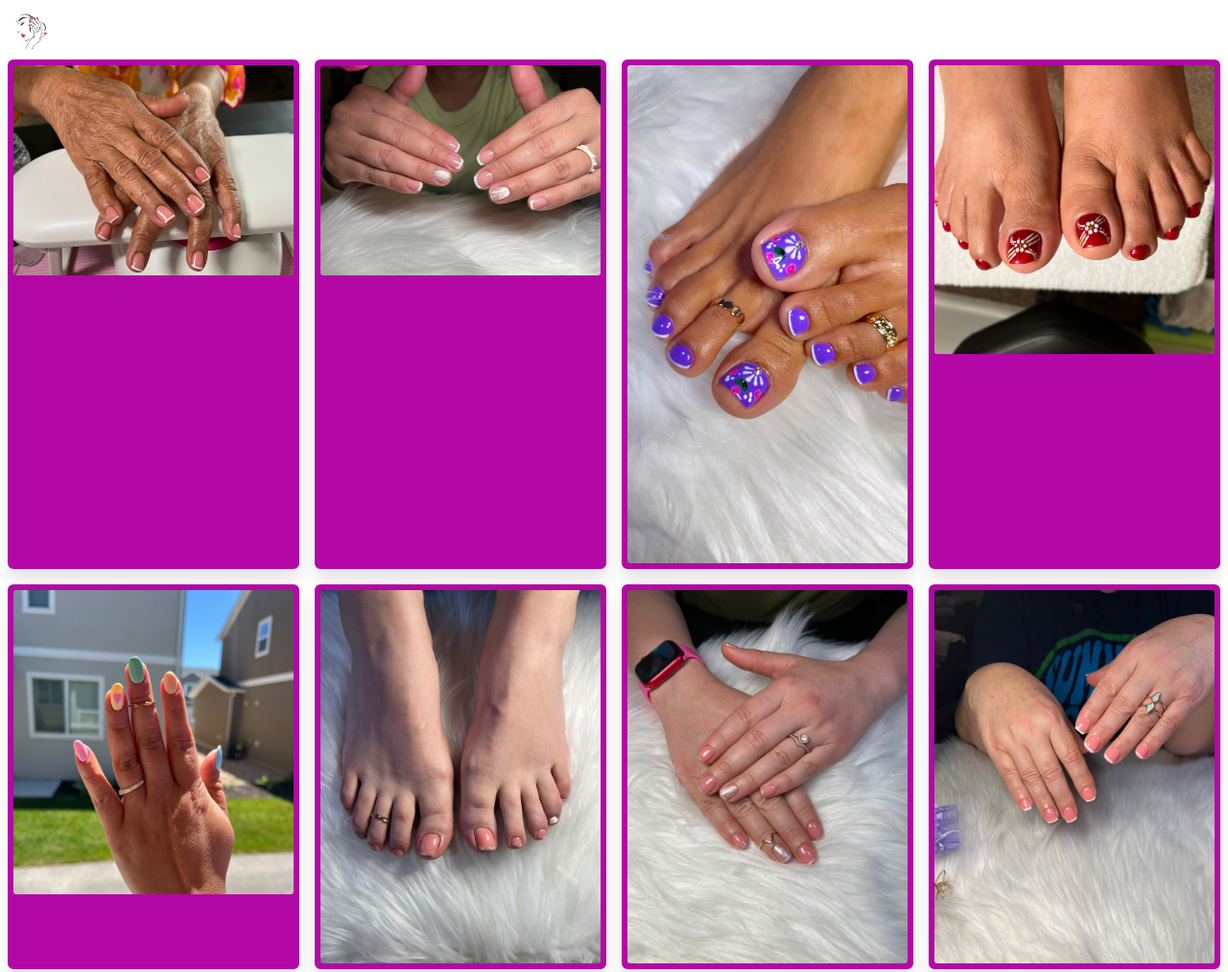
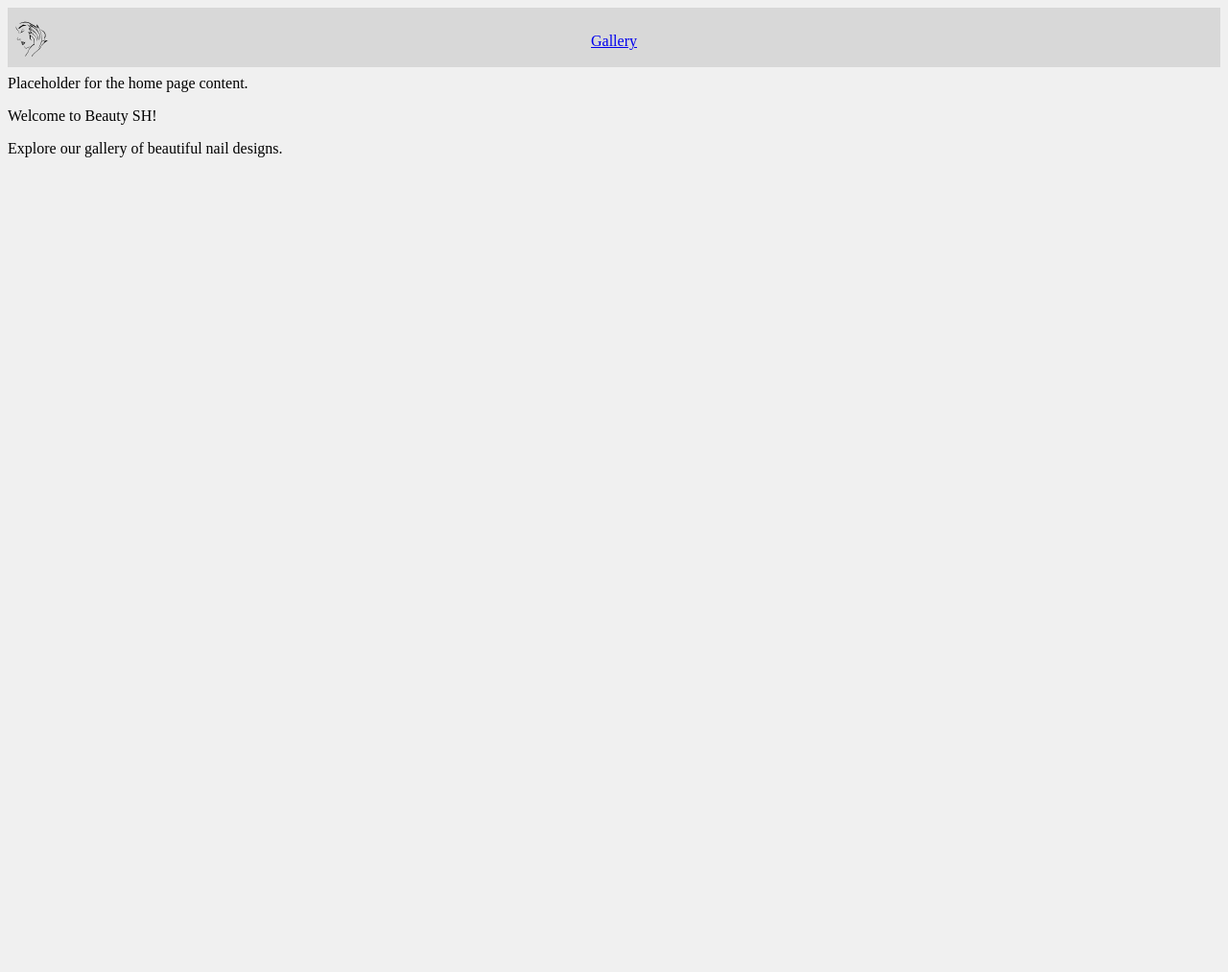
Before and after one commit to Kainny2000/nail-website, an Astro site: page / in a window 1280 px wide. Shown: the top 1013 px of the page at 96% size. After the commit the page ends 800 px from the top, so only its background shows below. Built offline with nearby package versions, Linux system fonts and the light colour scheme; Astro itself is replaced by a stand-in of ours.

Commit message:
Added gallery link and formated navigation bar

```diff
--- a/package.json
+++ b/package.json
@@ -9,6 +9,7 @@
     "astro": "astro"
   },
   "dependencies": {
-    "astro": "^5.12.0"
+    "astro": "^5.12.0",
+    "sharp": "^0.34.3"
   }
 }
--- a/src/components/Header.astro
+++ b/src/components/Header.astro
@@ -5,10 +5,12 @@ import { Image } from 'astro:assets';
 ---
 
 
-<nav class="header">
-  <div class="container">
-    <a href="/" class="logo">
-    	<Image src="/logo.jpg" alt="Beauty SH Logo" width={50} height={50} />
-  	</a>
-	</div>
-</nav>
+  <nav class="nav-bar
+  ">
+    <a href="/" class="logo-link">
+      <img src="/logo.svg" alt="Logo" width="50" height="50">
+    </a>
+    <div class="nav-center">
+      <a href="/gallery" class="gallery-link">Gallery</a>
+    </div>
+  </nav>
--- a/src/layouts/Layout.astro
+++ b/src/layouts/Layout.astro
@@ -1,6 +1,5 @@
 ---
 import Header from '../components/Header.astro';
-import PicturesGrid from '../components/PicturesGrid.astro';
 
 import '../styles/styles.css';
 ---
@@ -10,13 +9,12 @@ import '../styles/styles.css';
 	<head>
 		<meta charset="UTF-8" />
 		<meta name="viewport" content="width=device-width" />
-		<link rel="icon" type="image/svg+xml" href="/favicon.svg" />
+		<link rel="icon" type="image/svg+xml" href="/logo.svg" />
 		<meta name="generator" content={Astro.generator} />
 		<title>Beauty SH</title>
 	</head>
 <Header></Header>
 	<body>
-		<PicturesGrid></PicturesGrid>
 		<slot />
 	</body>
 </html>
--- a/src/pages/index.astro
+++ b/src/pages/index.astro
@@ -1,7 +1,9 @@
 ---
 import Layout from '../layouts/Layout.astro';
-
 ---
 
 <Layout>
+  Placeholder for the home page content.
+  <p>Welcome to Beauty SH!</p>
+  <p>Explore our gallery of beautiful nail designs.</p>
 </Layout>
--- a/src/styles/styles.css
+++ b/src/styles/styles.css
@@ -2,7 +2,42 @@
 :root {
   --primary-color: #b308a5;
   --secondary-color: #f0f0f0;
+  --shadow-color: #d8d8d8;
+  background-color: var(--secondary-color);
 
+}
+.nav-bar {
+  display: flex;
+  justify-content: space-between;
+  align-items: center;
+  background-color: var(--shadow-color);
+  margin-bottom: .5rem;
+  padding-top: .5rem;
+}
+
+.nav-links {
+  display: flex;
+  justify-content: space-between;
+  align-items: center;
+  background-color: var(--shadow-color);
+  margin-bottom: .5rem;
+  padding: 0 1rem; /* Add some padding */
+  position: relative; /* Create a positioning context */
+}
+
+.nav-center {
+  position: absolute;
+  left: 50%;
+  transform: translateX(-50%);
+  display: flex;
+  justify-content: center;
+}
+
+.gallery-link {
+  /*Make it so that gallery-link and the rest of the links are centered while logo link is still of the left*/
+  display: inline-block;
+  text-align: center;
+}
 
 .pictureCard {
   border: 6px solid #b308a5;
```
Also changed, not shown: src/pages/gallery.astro (added, +8 -0 lines), public/logo.jpg (deleted), public/logo.svg (added), 1 other file.
